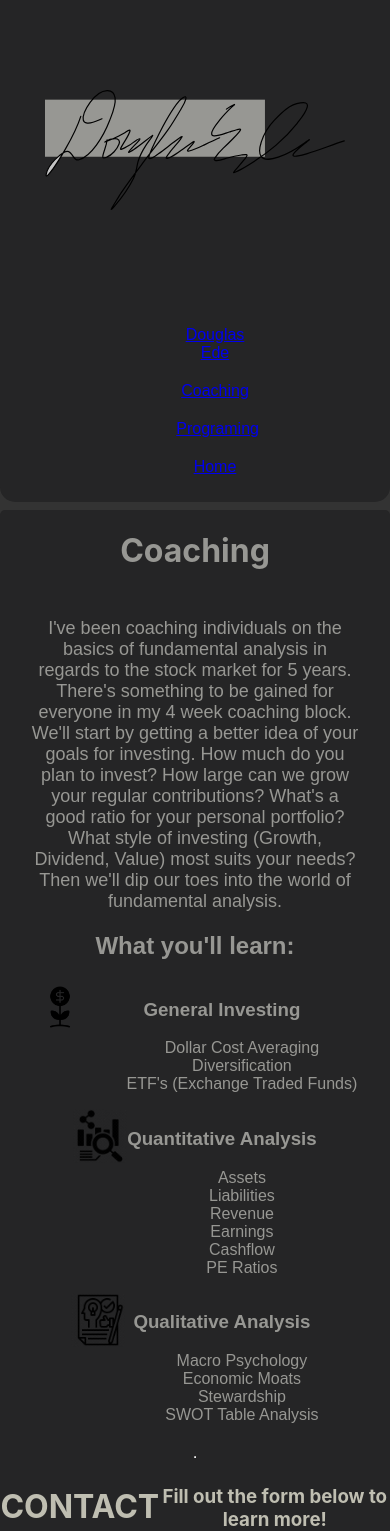
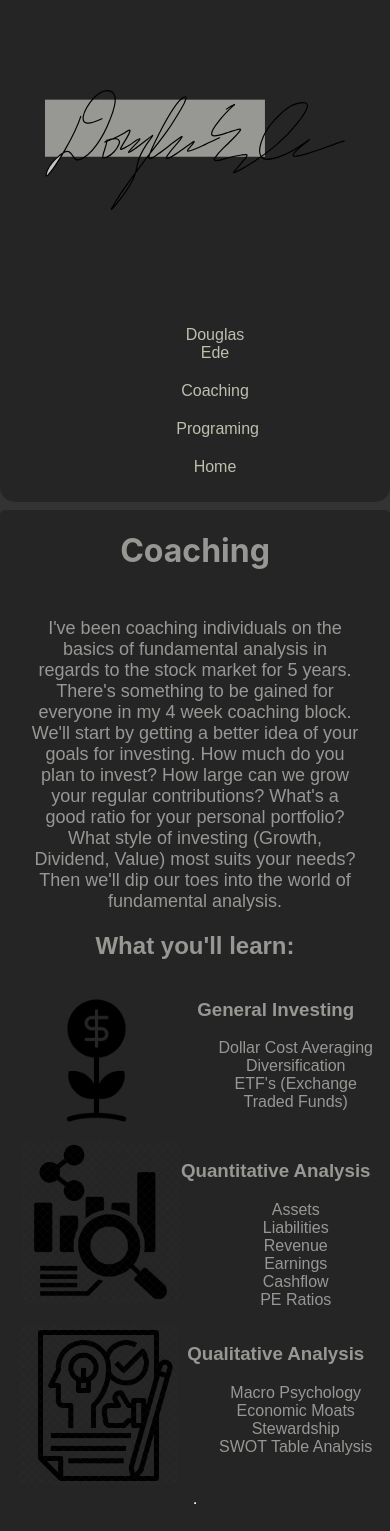
Before and after one commit to Douglas4739/DouglasEde.com, a React (Create React App) app: page /Coaching in a window 390 px wide. Shown: the top 1531 px of the page. Built offline with nearby package versions, Linux system fonts and the light colour scheme.

Commit message:
small change in style for links, and media query for coaching images

```diff
--- a/src/Coaching.css
+++ b/src/Coaching.css
@@ -35,3 +35,13 @@
       flex-direction: row;
       justify-content: center;
   }
+
+  @media screen and (max-width: 768px) {
+    .fundamentalimg {
+        max-width: 100%;
+        height: auto;
+        width: 45%;
+        height: 45%;
+        margin-bottom: auto;
+    }
+  }
--- a/src/Nav.css
+++ b/src/Nav.css
@@ -20,6 +20,7 @@ nav {
 
   .nav-list {
     text-decoration: none;
+    color: rgb(191, 190, 173);
     font-family: Arial, Helvetica, sans-serif;
     font-size: 150%;
     cursor: pointer;
@@ -32,6 +33,22 @@ nav {
     border: 0;
     margin: 0;
   }
+
+  a:link {
+  text-decoration: none;
+}
+
+a:visited {
+  text-decoration: none;
+}
+
+a:hover {
+  text-decoration: underline;
+}
+
+a:active {
+  text-decoration: underline;
+}
 
   @media screen and (max-width: 989px) {
     .nav-list {
```
